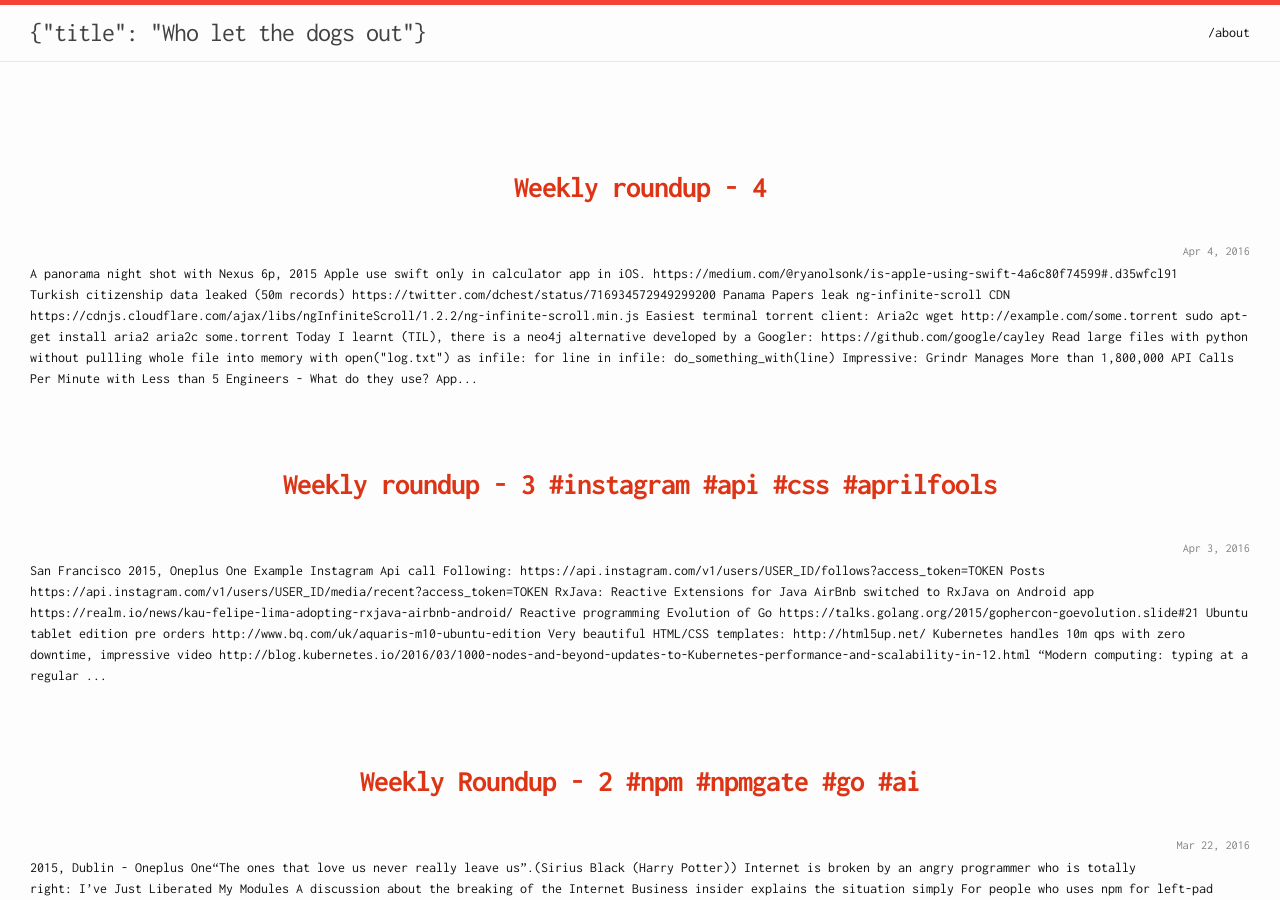
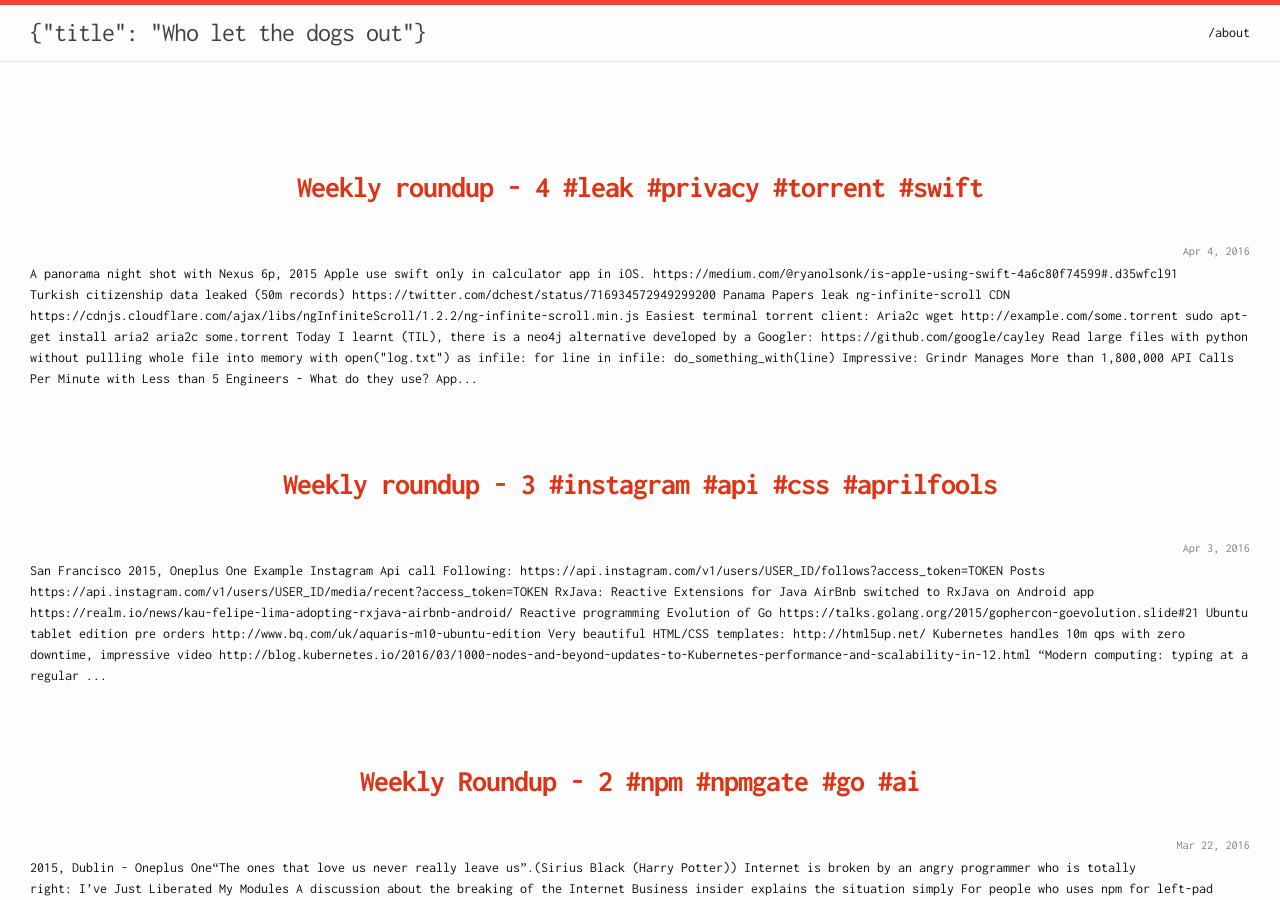
Before and after one commit to hakanu/blog, a Jekyll site: the page built from index.html, in a window 1280 px wide and 900 px high. Built offline with Jekyll 4.4.1, drawn with Linux system fonts in a browser that asks for light colours; Markdown is read by kramdown in place of the engine named in the settings; the list of posts is cut into pages by our own code.

Commit message:
Updated 2016-04-04-weekly-roundup-4.md

```diff
--- a/_posts/2016-04-04-weekly-roundup-4.md
+++ b/_posts/2016-04-04-weekly-roundup-4.md
@@ -2,8 +2,9 @@
 published: true
 layout: post
 category: roundup
-title: "Weekly roundup - 4"
+title: "Weekly roundup - 4 #leak #privacy #torrent #swift"
 ---
+
 
 ![](https://devdala.files.wordpress.com/2016/04/img_20151217_174337-pano-compressor.jpg)
 
```
